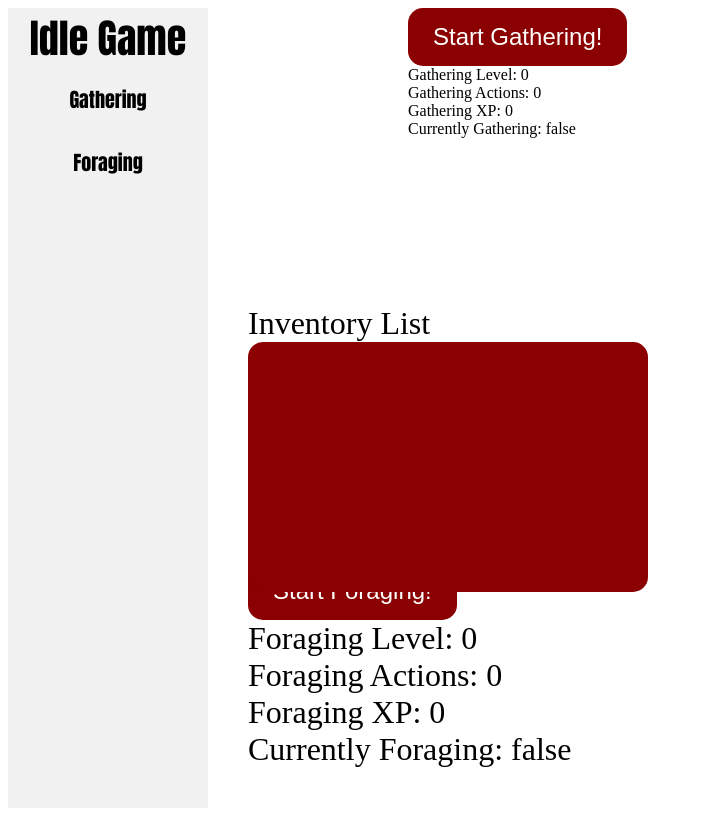
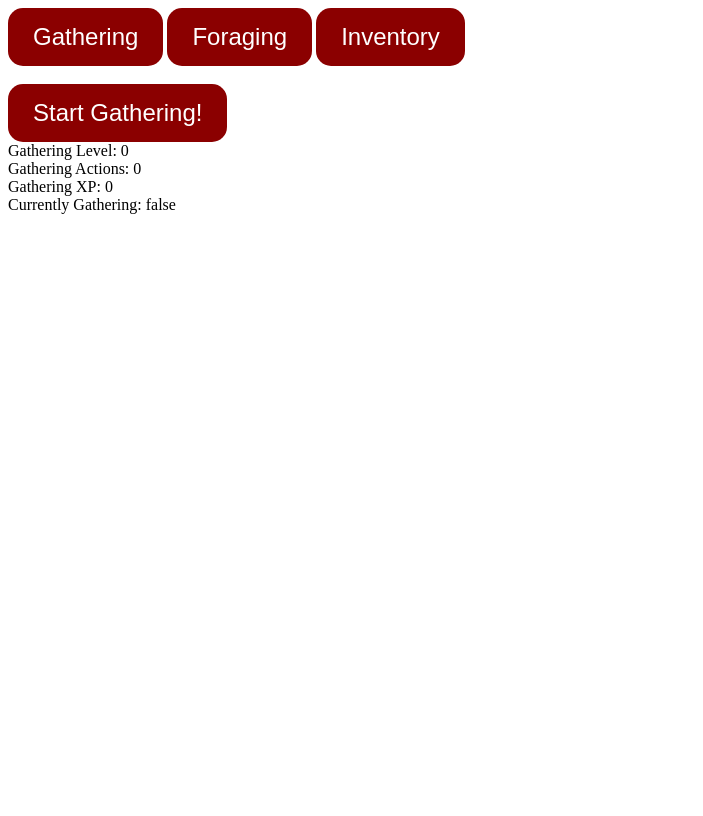
Before and after one commit to drichman813/IdleGame, a plain HTML site: page IdleWars/index.html in a window 1280 px wide. Shown: the whole page, without its empty margins (0-703 px from the left). Drawn offline with Linux system fonts and the light colour scheme.

Commit message:
Changed toabs to open one at a time

```diff
--- a/IdleWars/index.html
+++ b/IdleWars/index.html
@@ -6,15 +6,17 @@
     <title>Idle Lightspeed</title>
 </head>
 <body>
-    <div id="page-container">
-        <!-- The sidebar -->
-        <div class="sidebar">
-            <div class="sidebar-header">Idle Game</div>
-            <a onclick="changePage(1)">Gathering</a>
-            <a onclick="changePage(2)">Foraging</a>
-        </div>
-        <main id="main-container">
-            <div class="game-left-panel">
+        <!-- Tab Links -->
+            <div class="tab">
+                <button class="tablinks" onclick="openSkill(event, 'Gathering')" id="defaultOpen">Gathering</button>
+                <button class="tablinks" onclick="openSkill(event, 'Foraging')">Foraging</button>
+                <button class="tablinks" onclick="openSkill(event, 'Inventory')">Inventory</button>
+            </div>
+
+            <br>
+
+            <!-- Tab Content -->
+            <div id="Gathering" class="tabcontent">
                 <div class="gathering-container">
                     <button class="button" onclick="gather()">Start Gathering!</button>
                     <div id="gatheringLvl">Gathering Level: 0</div>
@@ -23,22 +25,25 @@
                     <div id="gatheringTrueFalse">Currently Gathering: false</div>
                 </div>
             </div>
-            <div class="game-right-panel">
+
+            <div id="Foraging" class="tabcontent">
+                <div class="foraging">
+                    <button class="button" onclick="forage()">Start Foraging!</button>
+                    <div id="foragingLvl">Foraging Level: 0</div>
+                    <div id="foragingClicks">Foraging Actions: 0</div>
+                    <div id="foragingXP">Foraging XP: 0</div>
+                    <div id="foragingTrueFalse">Currently Foraging: false</div>
+                </div>
+            </div>
+
+            <div id="Inventory" class="tabcontent">
                 <div class="inventory">
                     <div id="inventoryList">Inventory List</div>
                     <div class="inventory-window"></div>
                     <div class="inv-item"></div>
                 </div>
             </div>
-            <div class="foraging">
-                <button class="button" onclick="forage()">Start Foraging!</button>
-                <div id="foragingLvl">Foraging Level: 0</div>
-                <div id="foragingClicks">Foraging Actions: 0</div>
-                <div id="foragingXP">Foraging XP: 0</div>
-                <div id="foragingTrueFalse">Currently Foraging: false</div>
-            </div>
-        </main>
-    </div>
+
 </body>
 <script src="game/skills/gather.js"></script>
 <script src="game/skills/forage.js"></script>
--- a/IdleWars/main.js
+++ b/IdleWars/main.js
@@ -1,3 +1,26 @@
+function openSkill(evt, skillName) {
+    // Declare all variables
+    var i, tabcontent, tablinks;
+
+    // Get all elements with class="tabcontent" and hide them
+    tabcontent = document.getElementsByClassName("tabcontent");
+    for (i = 0; i < tabcontent.length; i++) {
+      tabcontent[i].style.display = "none";
+    }
+
+    // Get all elements with class="tablinks" and remove the class "active"
+    tablinks = document.getElementsByClassName("tablinks");
+    for (i = 0; i < tablinks.length; i++) {
+      tablinks[i].className = tablinks[i].className.replace(" active", "");
+    }
+
+    // Show the current tab, and add an "active" class to the button that opened the tab
+    document.getElementById(skillName).style.display = "block";
+    evt.currentTarget.className += " active";
+  }
+
+document.getElementById("defaultOpen").click();
+
 var inventory = {
     items: {},
     add: function(key, item) {
--- a/IdleWars/styles.css
+++ b/IdleWars/styles.css
@@ -13,6 +13,25 @@
 .button:hover {background-color: #3e8e41}
 
 .button:active {
+    box-shadow: 0 5px #666;
+    transform: translateY(4px);
+}
+
+.tablinks {
+    padding: 15px 25px;
+    font-size: 24px;
+    text-align: center;
+    cursor: pointer;
+    outline: none;
+    color: #fff;
+    background-color: darkred;
+    border: none;
+    border-radius: 15px;
+}
+
+.tablinks:hover {background-color: #3e8e41}
+
+.tablinks:active {
     box-shadow: 0 5px #666;
     transform: translateY(4px);
 }
@@ -54,7 +73,6 @@
     width: 400px;
     height: 250px;
     border: 3px;
-    solid:fff;
     border-radius: 15px;
     padding: 10px;
     box-sizing: border-box;
```
Also changed, not shown: 1 other file.
